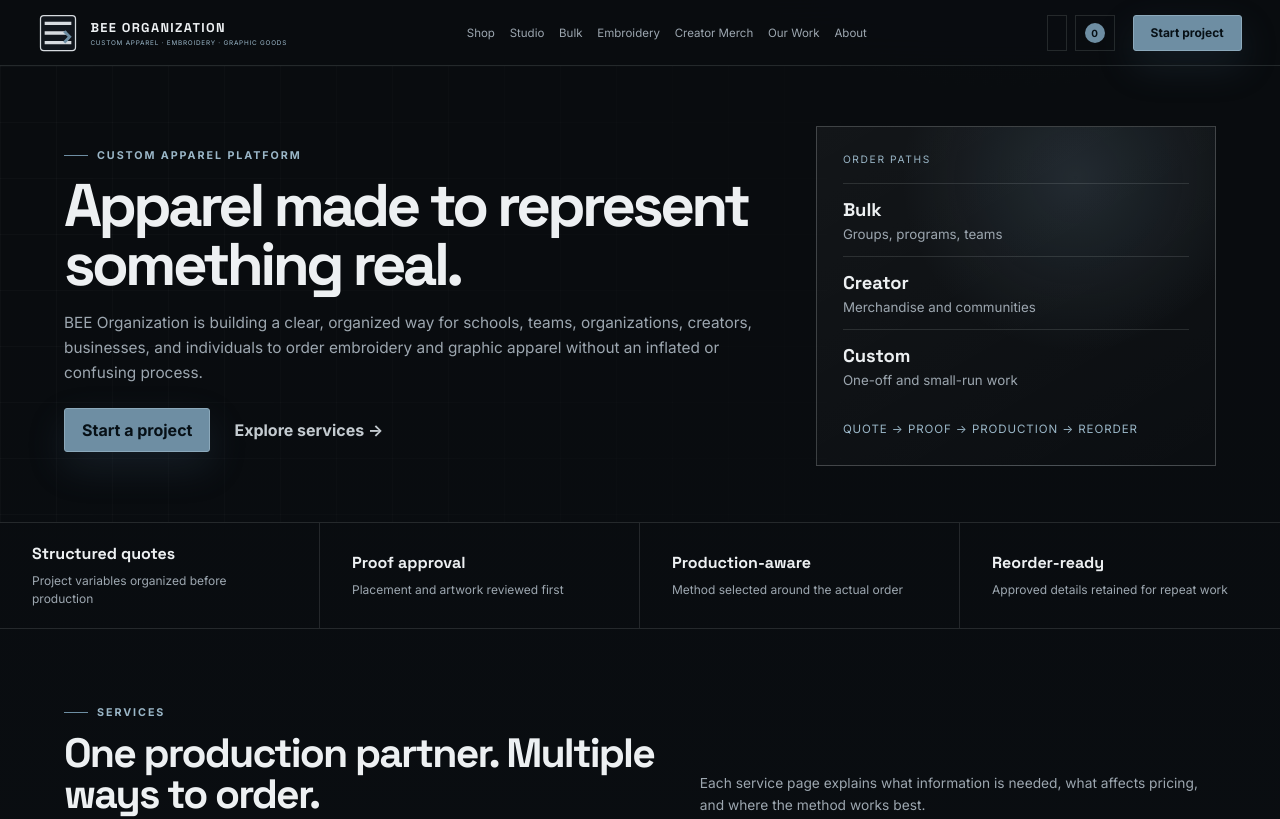
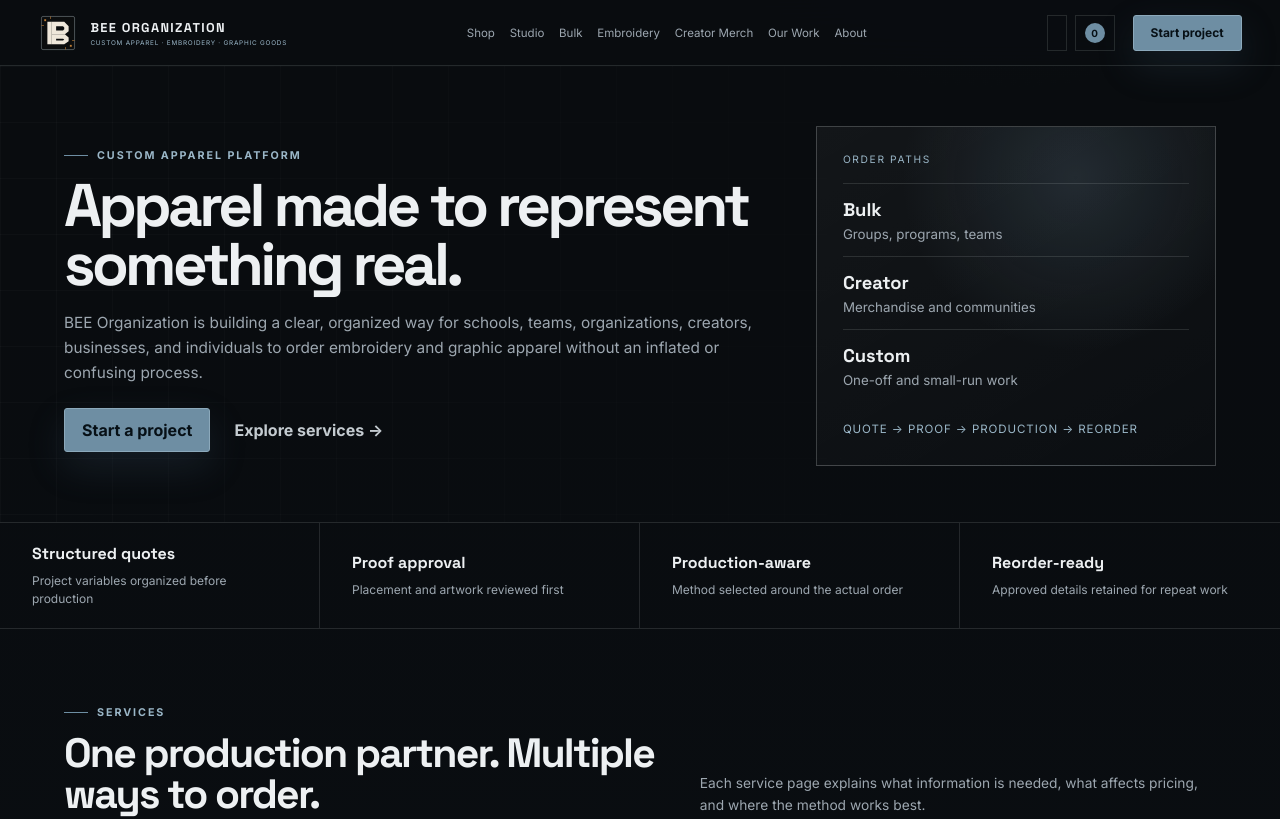
Before and after one commit to ShawnDTB/BEE-Organization, a React (Vite) app: page / in a window 1280 px wide. Shown: the top 819 px of the page. Built offline with nearby package versions, Linux system fonts and the light colour scheme.

Commit message:
Use modular BEE identity in site lockup

```diff
--- a/src/components/LogoLockup.tsx
+++ b/src/components/LogoLockup.tsx
@@ -7,14 +7,11 @@
 export function LogoLockup({ compact = false }: LogoLockupProps) {
   return (
     <a className={`logo-lockup${compact ? ' logo-lockup--compact' : ''}`} href="/" aria-label="BEE Organization home">
-      <img src="/brand/placeholder/bee-organization-mark.svg" alt="" />
-      {!compact && (
-        <span>
-          <strong>{siteConfig.workingName.toUpperCase()}</strong>
-          <small>{siteConfig.descriptor.toUpperCase()}</small>
-        </span>
-      )}
-      {compact && <span><strong>{siteConfig.workingName.toUpperCase()}</strong><small>WORKING IDENTITY</small></span>}
+      <img src="/brand/bee-modular-mark.svg" alt="" />
+      <span>
+        <strong>{siteConfig.workingName.toUpperCase()}</strong>
+        <small>{compact ? 'CUSTOM APPAREL STUDIO' : siteConfig.descriptor.toUpperCase()}</small>
+      </span>
     </a>
   );
 }
```
